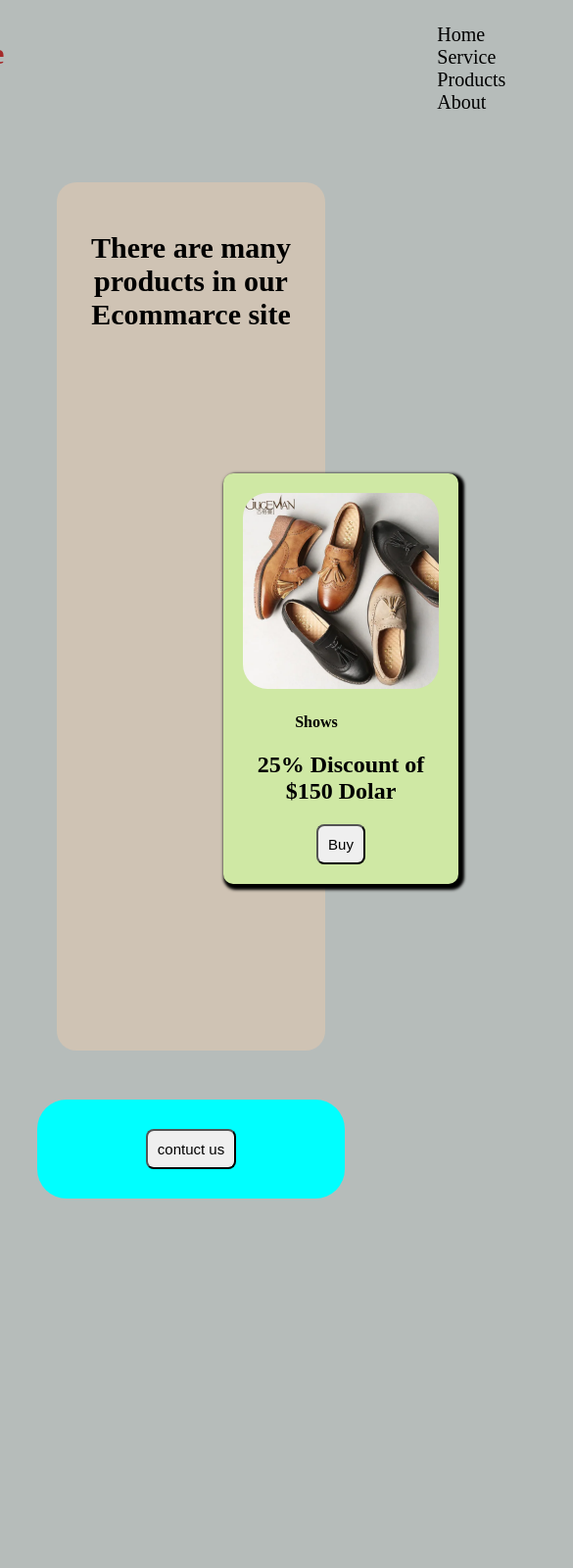
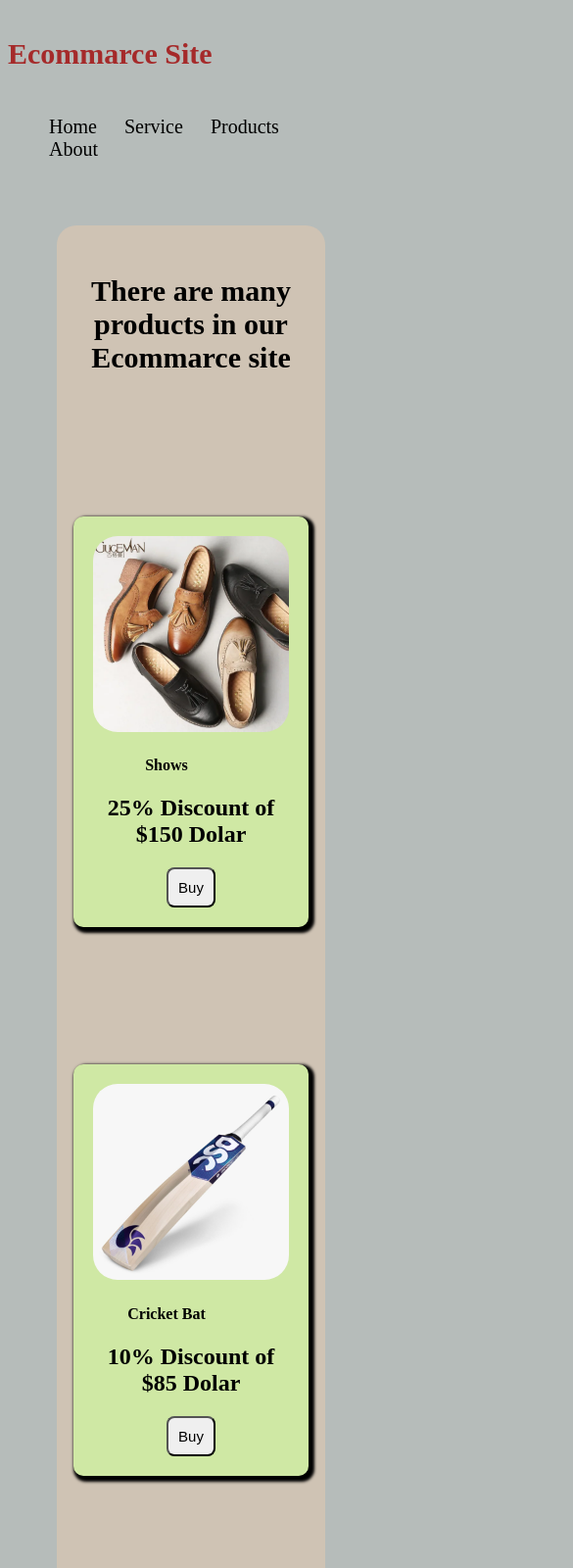
Before and after one commit to Mahmudul61/Ecommarce-repo, a plain HTML site: page index.html in a window 390 px wide. Shown: the top 1600 px of the page at 98% size, 585 px wide, since content can reach past the window. Before the commit the page ends 1253 px from the top, so only its background shows below. Drawn offline with Linux system fonts and the light colour scheme.

Commit message:
first commit

```diff
--- a/css file/style.css
+++ b/css file/style.css
@@ -5,8 +5,8 @@ nav h1{
 }
 nav{
     display: flex;
-    justify-content: center;
-    gap:400px
+    justify-content: space-between;
+
 }
 nav ul li{
     list-style: none;
@@ -24,7 +24,7 @@ nav ul li a{
 
 }
 a:hover{
-    background-color: rgb(125, 125, 238);
+    background-color: rgb(128, 237, 160);
     cursor: grabbing;
 }
 .main-div-1{
@@ -88,10 +88,22 @@ body{
     margin: 30px;
     padding: 30px;
     border-radius: 30px;
+    display: flex;
+    flex-direction: column;
+    justify-content: center;
+    align-items: center;
+    gap: 30px;
 }
 /*media curray */
-@media screen and (max-width:393px) {
+@media screen and (max-width:576px) {
+    nav{
+        flex-direction: column;
+    }
+    .main-div-1{
+        flex-direction: column;
+
+    }
     .pagla{
-        background-color: aqua;
+        flex-direction: column;
     }
 }
--- a/index.html
+++ b/index.html
@@ -47,7 +47,15 @@
     </section>
     <section>
         <div class="pagla">
-            <button>contuct us</button>
+            <div>
+                <button>contuct us</button>
+            </div>
+            <hr>
+            <div>
+                <img width="30px" src="picture/facebook-icon-free-png.webp" alt="">
+                <br>
+                <img width="30px" src="picture/Instagram_icon.png.webp" alt="">
+            </div>
         </div>
     </section>
 </body>
```
